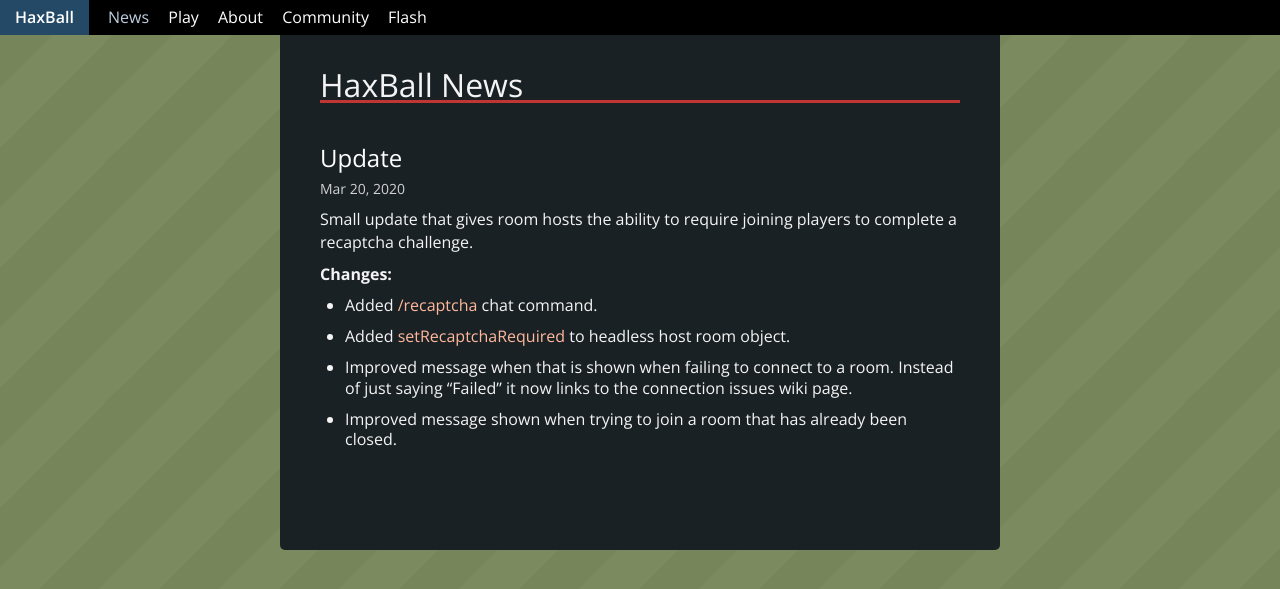
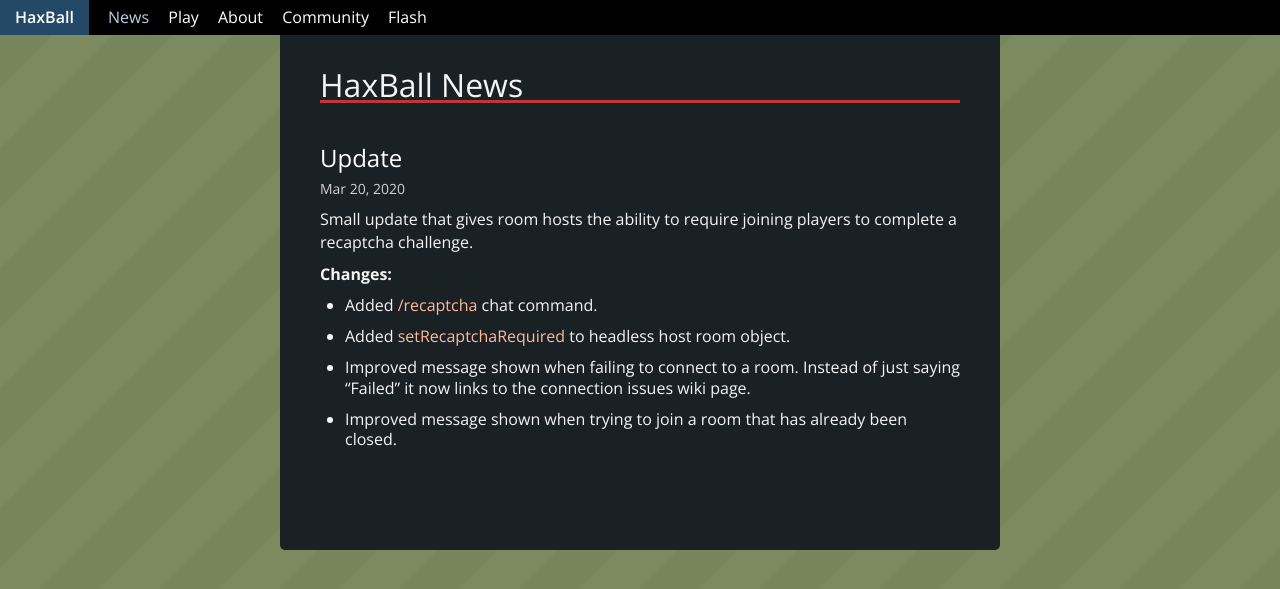
Before and after one commit to basro/haxball-blog, a Jekyll site: the page built from _posts/2020-03-20-update.md, in a window 1280 px wide. Shown: the top 589 px of the page. Built offline with Jekyll 4.4.1, drawn with Linux system fonts in a browser that asks for light colours.

Commit message:
Fix sentence error.

```diff
--- a/_posts/2020-03-20-update.md
+++ b/_posts/2020-03-20-update.md
@@ -8,5 +8,5 @@
 **Changes:**
  * Added [/recaptcha](https://github.com/haxball/haxball-issues/wiki/Chat-Commands#recaptcha-onoff) chat command.
  * Added [setRecaptchaRequired](https://github.com/haxball/haxball-issues/wiki/Headless-Host#setrequirerecaptcha) to headless host room object.
- * Improved message when that is shown when failing to connect to a room. Instead of just saying "Failed" it now links to the connection issues wiki page.
+ * Improved message shown when failing to connect to a room. Instead of just saying "Failed" it now links to the connection issues wiki page.
  * Improved message shown when trying to join a room that has already been closed.
```
